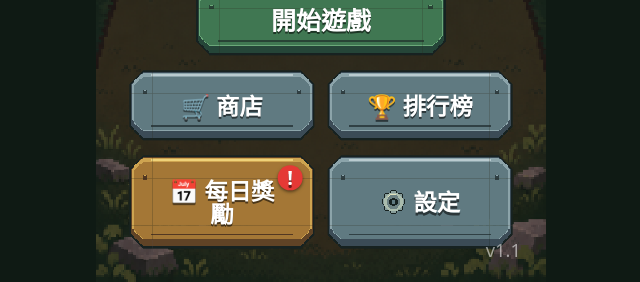
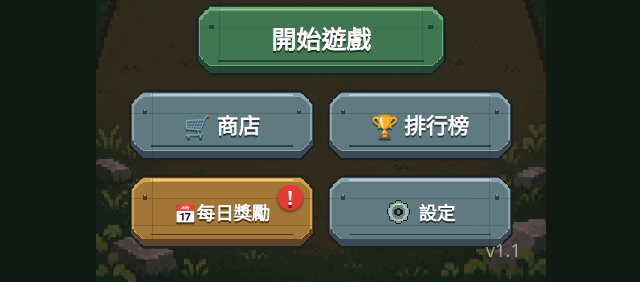
Before and after one commit to jimmy770221-hue/zombie-block-defense, a plain HTML site: page index.html in a window 1280 px wide. Shown: the part 518-800 px from the top of the page, without its empty margins (319-959 px from the left). Drawn offline with Linux system fonts and the light colour scheme.

Commit message:
首頁下排按鈕文字不換行、字級縮小
Co-Authored-By: Claude Sonnet 5.5 <noreply@anthropic.com>
Claude-Session: https://claude.ai/code/session_01TfDhaccpYtuoBiAoDvf7ab

```diff
--- a/template/core.js
+++ b/template/core.js
@@ -216,7 +216,7 @@
         '<button class="btn gray half" id="btn-board">🏆 排行榜</button>' +
       '</div>' +
       '<div class="btn-row">' +
-        '<button class="btn gold half" id="btn-daily">📅 每日獎勵<span id="dl-dot" class="dot hidden">!</span></button>' +
+        '<button class="btn gold half" id="btn-daily">📅每日獎勵<span id="dl-dot" class="dot hidden">!</span></button>' +
         '<button class="btn gray half" id="btn-set" aria-label="設定"><span class="emo">⚙ </span>' + artImg('icon_gear') + '設定</button>' +
       '</div>' +
       '<div id="ver"></div>' +
--- a/template/ui.css
+++ b/template/ui.css
@@ -95,7 +95,7 @@ body {
 #st-stats > div { flex: 1; background: rgba(0,0,0,.5); border-radius: 16px; padding: 10px 6px; display: flex; flex-direction: column; gap: 2px; }
 #st-stats span { font-size: 20px; color: rgba(255,255,255,.7); }
 #st-stats b { font-size: 34px; color: #ffe27a; }
-.btn.half { min-width: 0; flex: 1; font-size: 28px; padding: 16px 10px; }
+.btn.half { min-width: 0; flex: 1; font-size: 26px; padding: 16px 6px; white-space: nowrap; letter-spacing: 0; }
 #scr-start .btn-row { width: 100%; margin-top: 0; }
 
 /* 商店、排行榜 */
@@ -147,7 +147,8 @@ body {
 .art .btn.gray { border-image-source: url(../assets/btn_gray.png?v=20261125b); background: none; box-shadow: none; }
 .art .btn.gray:active { border-image-source: url(../assets/btn_gray_down.png?v=20261125b); box-shadow: none; }
 .art .btn.small { min-width: 0; min-height: 56px; border-width: 18px; border-image-width: 18px; padding: 0 4px; font-size: 24px; }
-.art .btn.half { padding: 0 6px; }
+.art .btn.half { padding: 0 2px; }
+#btn-daily, #btn-set { font-size: 22px; }
 .art .btn .ic { height: 32px; width: auto; }
 .art .btn .ic.coin { height: 26px; }
 .art .btn .ic.tg { height: 40px; }
```
